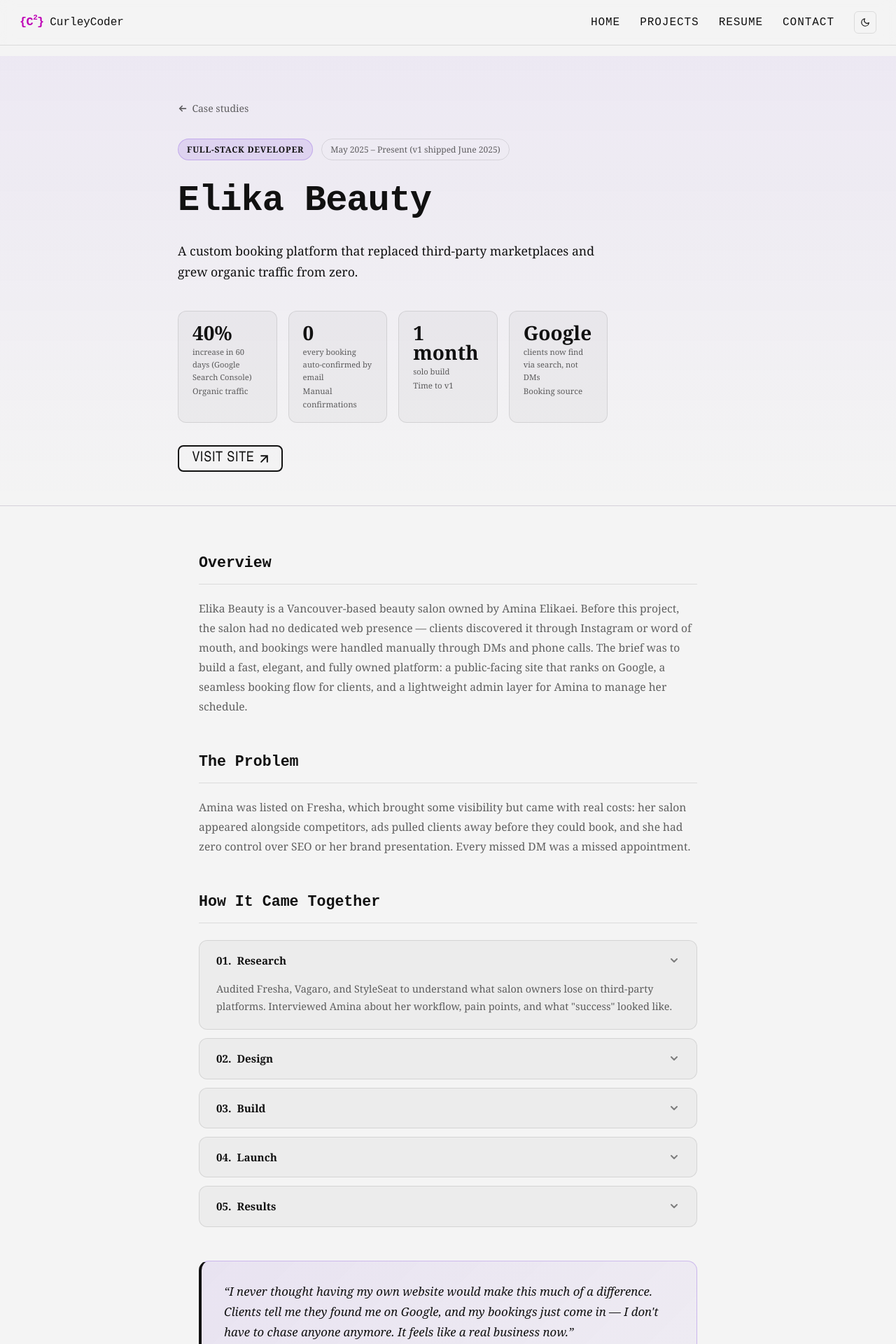
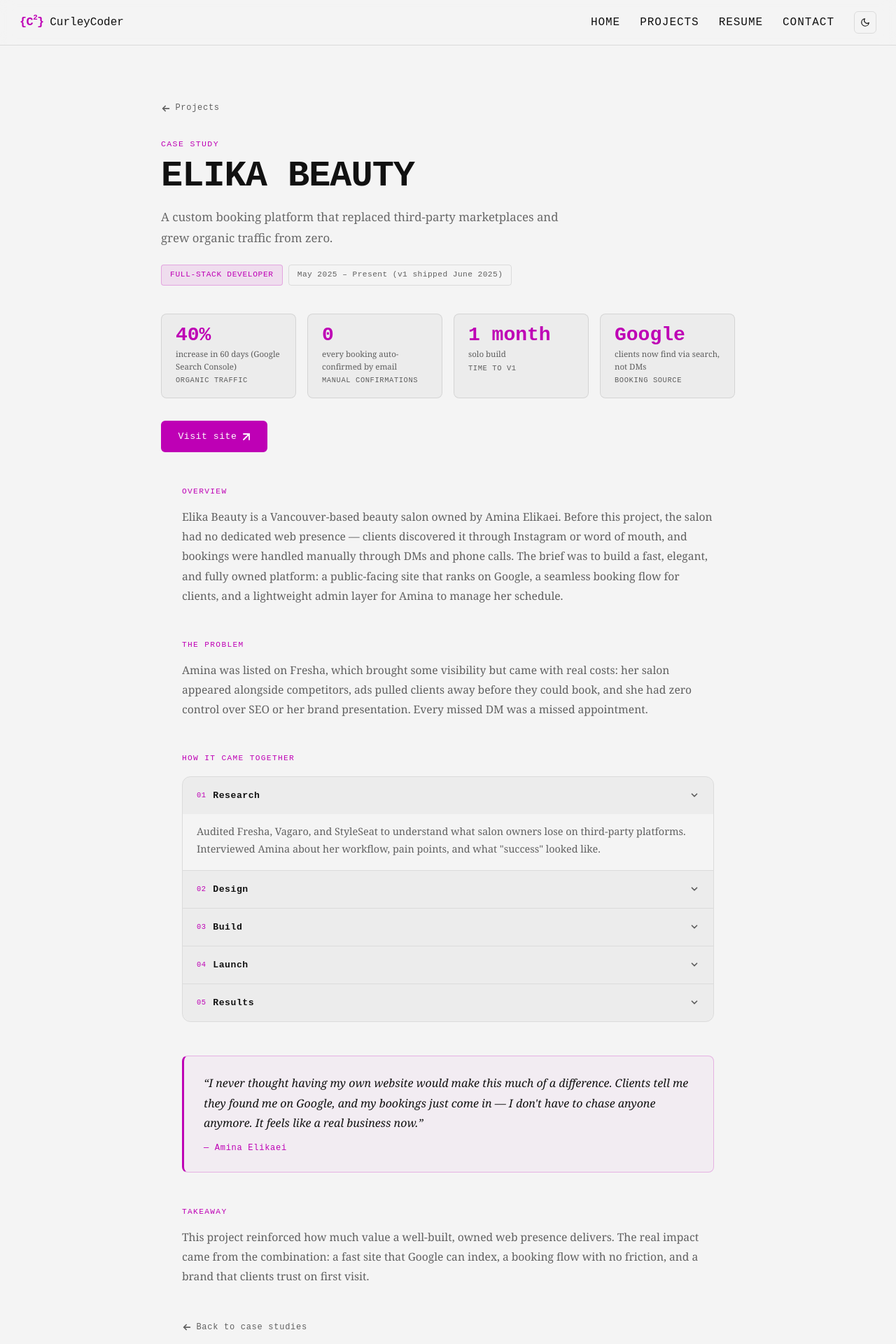
Before and after one commit to curleycoder/curleycoder.github.io, a Next.js app: page /case-studies/elika-beauty in a window 1280 px wide. Shown: the top 1920 px of the page at 70% size. Built offline with nearby package versions, Linux system fonts and the light colour scheme.

Commit message:
skill.md

```diff
--- a/src/app/case-studies/[slug]/CaseStudyDetail.jsx
+++ b/src/app/case-studies/[slug]/CaseStudyDetail.jsx
@@ -3,300 +3,153 @@
 import Link from 'next/link';
 import { motion } from 'framer-motion';
 
+const ACCENT = '#BE00B5';
+
 export default function CaseStudyDetail({ study }) {
   return (
     <div style={{ paddingTop: '80px' }}>
+
       {/* Header */}
-      <section
-        style={{
-          padding: '4rem 0 3rem',
-          background: 'linear-gradient(180deg, rgba(109,40,217,0.06) 0%, transparent 100%)',
-          borderBottom: '1px solid var(--card-border)',
-        }}
-      >
-        <div className="container" style={{ maxWidth: '820px' }}>
-          <motion.div
-            initial={{ opacity: 0, y: 20 }}
-            animate={{ opacity: 1, y: 0 }}
-            transition={{ duration: 0.5 }}
-          >
+      <section style={{ padding: '4rem max(2rem, 7vw) 3rem' }}>
+        <div style={{ maxWidth: '820px', margin: '0 auto' }}>
+          <motion.div initial={{ opacity: 0, y: 20 }} animate={{ opacity: 1, y: 0 }} transition={{ duration: 0.5 }}>
+
             <Link
-              href="/case-studies"
-              style={{
-                display: 'inline-flex',
-                alignItems: 'center',
-                gap: '0.4rem',
-                color: 'var(--muted)',
-                fontSize: '0.875rem',
-                marginBottom: '2rem',
-                transition: 'color 0.15s',
-                textDecoration: 'none',
-              }}
-              onMouseEnter={(e) => (e.currentTarget.style.color = 'var(--accent)')}
-              onMouseLeave={(e) => (e.currentTarget.style.color = 'var(--muted)')}
+              href="/projects"
+              style={{ display: 'inline-flex', alignItems: 'center', gap: '0.4rem', color: 'var(--muted)', fontFamily: "'JetBrains Mono', monospace", fontSize: '0.75rem', letterSpacing: '0.06em', marginBottom: '2rem', textDecoration: 'none', transition: 'color 0.15s' }}
+              onMouseEnter={e => e.currentTarget.style.color = ACCENT}
+              onMouseLeave={e => e.currentTarget.style.color = 'var(--muted)'}
             >
               <svg width="14" height="14" viewBox="0 0 16 16" fill="none" stroke="currentColor" strokeWidth="2">
                 <path d="M13 8H3M7 4L3 8l4 4" strokeLinecap="round" strokeLinejoin="round" />
               </svg>
-              Case studies
+              Projects
             </Link>
 
-            <div style={{ display: 'flex', gap: '0.75rem', marginBottom: '1rem', flexWrap: 'wrap' }}>
-              <span
-                style={{
-                  display: 'inline-block',
-                  padding: '0.3rem 0.75rem',
-                  background: 'rgba(109,40,217,0.12)',
-                  border: '1px solid rgba(109,40,217,0.25)',
-                  borderRadius: '9999px',
-                  fontSize: '0.75rem',
-                  color: 'var(--accent)',
-                  fontWeight: '600',
-                  letterSpacing: '0.06em',
-                  textTransform: 'uppercase',
-                }}
-              >
+            <p style={{ fontFamily: "'JetBrains Mono', monospace", fontSize: '0.72rem', color: ACCENT, letterSpacing: '0.12em', textTransform: 'uppercase', marginBottom: '0.6rem' }}>
+              Case Study
+            </p>
+            <h1 style={{ fontFamily: "'JetBrains Mono', monospace", fontWeight: 800, fontSize: 'clamp(2rem, 5vw, 3.25rem)', lineHeight: 1.05, letterSpacing: '-0.02em', textTransform: 'uppercase', marginBottom: '1rem', color: 'var(--foreground)' }}>
+              {study.title}
+            </h1>
+            <p style={{ fontFamily: "'Lora', Georgia, serif", fontSize: '1.05rem', color: 'var(--dark-text)', lineHeight: 1.75, maxWidth: '600px', marginBottom: '1.5rem' }}>
+              {study.tagline}
+            </p>
+
+            <div style={{ display: 'flex', gap: '0.5rem', flexWrap: 'wrap', marginBottom: '2.5rem' }}>
+              <span style={{ padding: '0.3rem 0.75rem', background: `${ACCENT}18`, border: `1px solid ${ACCENT}40`, borderRadius: '4px', fontFamily: "'JetBrains Mono', monospace", fontSize: '0.7rem', color: ACCENT, letterSpacing: '0.06em', textTransform: 'uppercase' }}>
                 {study.role}
               </span>
-              <span
-                style={{
-                  display: 'inline-block',
-                  padding: '0.3rem 0.75rem',
-                  background: 'transparent',
-                  border: '1px solid var(--card-border)',
-                  borderRadius: '9999px',
-                  fontSize: '0.75rem',
-                  color: 'var(--muted)',
-                }}
-              >
+              <span style={{ padding: '0.3rem 0.75rem', background: 'transparent', border: '1px solid var(--card-border)', borderRadius: '4px', fontFamily: "'JetBrains Mono', monospace", fontSize: '0.7rem', color: 'var(--muted)', letterSpacing: '0.04em' }}>
                 {study.timeline}
               </span>
             </div>
 
-            <h1
-              style={{
-                fontSize: 'clamp(2.2rem, 5vw, 3.25rem)',
-                fontWeight: '800',
-                letterSpacing: '-0.02em',
-                marginBottom: '1rem',
-              }}
-            >
-              {study.title}
-            </h1>
-
-            <p
-              style={{
-                color: 'var(--foreground)',
-                fontSize: '1.1rem',
-                lineHeight: 1.7,
-                maxWidth: '620px',
-                marginBottom: '2.5rem',
-              }}
-            >
-              {study.tagline}
-            </p>
-
             {/* Metrics */}
-            <div
-              style={{
-                display: 'grid',
-                gridTemplateColumns: 'repeat(auto-fill, minmax(130px, 1fr))',
-                gap: '1rem',
-                marginBottom: '2rem',
-              }}
-            >
-              {study.metrics.map((m) => (
-                <div
-                  key={m.label}
-                  style={{
-                    background: 'var(--card)',
-                    border: '1px solid var(--card-border)',
-                    borderRadius: '0.75rem',
-                    padding: '1rem 1.25rem',
-                  }}
-                >
-                  <p style={{ fontSize: '1.75rem', fontWeight: '800', color: 'var(--accent)', lineHeight: 1 }}>
-                    {m.value}
-                  </p>
-                  <p style={{ fontSize: '0.7rem', color: 'var(--muted)', marginTop: '0.3rem' }}>{m.sub}</p>
-                  <p style={{ fontSize: '0.72rem', color: 'var(--muted)', marginTop: '0.15rem' }}>{m.label}</p>
+            <div style={{ display: 'grid', gridTemplateColumns: 'repeat(auto-fill, minmax(160px, 1fr))', gap: '1rem', marginBottom: '2rem' }}>
+              {study.metrics.map(m => (
+                <div key={m.label} style={{ background: 'var(--card)', border: '1px solid var(--card-border)', borderRadius: '8px', padding: '1rem 1.25rem' }}>
+                  <p style={{ fontFamily: "'JetBrains Mono', monospace", fontSize: '1.75rem', fontWeight: 800, color: ACCENT, lineHeight: 1, margin: 0 }}>{m.value}</p>
+                  <p style={{ fontFamily: "'Lora', Georgia, serif", fontSize: '0.72rem', color: 'var(--muted)', marginTop: '0.3rem', lineHeight: 1.5 }}>{m.sub}</p>
+                  <p style={{ fontFamily: "'JetBrains Mono', monospace", fontSize: '0.65rem', color: 'var(--muted)', marginTop: '0.2rem', letterSpacing: '0.06em', textTransform: 'uppercase' }}>{m.label}</p>
                 </div>
               ))}
             </div>
 
             {/* Links */}
+            {study.liveUrl && (
               <div style={{ display: 'flex', gap: '0.75rem', flexWrap: 'wrap' }}>
-              {study.liveUrl && (
-                <a href={study.liveUrl} target="_blank" rel="noopener noreferrer" className="btn-primary">
+                <a
+                  href={study.liveUrl}
+                  target="_blank"
+                  rel="noopener noreferrer"
+                  style={{ display: 'inline-flex', alignItems: 'center', gap: '0.45rem', padding: '0.65rem 1.4rem', background: ACCENT, color: '#fff', border: `2px solid ${ACCENT}`, borderRadius: '6px', fontFamily: "'JetBrains Mono', monospace", fontSize: '0.82rem', textDecoration: 'none', letterSpacing: '0.04em', transition: 'background 0.2s, border-color 0.2s' }}
+                  onMouseEnter={e => { e.currentTarget.style.background = '#9a0093'; e.currentTarget.style.borderColor = '#9a0093'; }}
+                  onMouseLeave={e => { e.currentTarget.style.background = ACCENT; e.currentTarget.style.borderColor = ACCENT; }}
+                >
                   Visit site
-                  <svg width="13" height="13" viewBox="0 0 12 12" fill="none" stroke="currentColor" strokeWidth="1.8">
+                  <svg width="12" height="12" viewBox="0 0 12 12" fill="none" stroke="currentColor" strokeWidth="1.8">
                     <path d="M2 2h8v8M2 10 10 2" strokeLinecap="round" />
                   </svg>
                 </a>
+              </div>
             )}
-            </div>
           </motion.div>
         </div>
       </section>
 
       {/* Body */}
-      <section style={{ padding: '4rem 0' }}>
-        <div className="container" style={{ maxWidth: '760px' }}>
-          <motion.div
-            initial={{ opacity: 0, y: 20 }}
-            animate={{ opacity: 1, y: 0 }}
-            transition={{ duration: 0.5, delay: 0.15 }}
-          >
-            <h2
-              style={{
-                fontSize: '1.35rem',
-                fontWeight: '700',
-                marginBottom: '1.25rem',
-                paddingBottom: '0.75rem',
-                borderBottom: '1px solid var(--card-border)',
-              }}
-            >
-              Overview
-            </h2>
-            <p style={{ color: 'var(--muted)', lineHeight: 1.8, fontSize: '0.975rem', marginBottom: '3rem' }}>
-              {study.overview}
-            </p>
+      <section style={{ padding: '0 max(2rem, 7vw) 5rem' }}>
+        <div style={{ maxWidth: '760px', margin: '0 auto' }}>
+          <motion.div initial={{ opacity: 0, y: 20 }} animate={{ opacity: 1, y: 0 }} transition={{ duration: 0.5, delay: 0.15 }}>
 
-            <h2
-              style={{
-                fontSize: '1.35rem',
-                fontWeight: '700',
-                marginBottom: '1.25rem',
-                paddingBottom: '0.75rem',
-                borderBottom: '1px solid var(--card-border)',
-              }}
-            >
-              The Problem
-            </h2>
-            <p style={{ color: 'var(--muted)', lineHeight: 1.8, fontSize: '0.975rem', marginBottom: '3rem' }}>
-              {study.problem}
-            </p>
+            {/* Overview */}
+            <div style={{ marginBottom: '3rem' }}>
+              <p style={{ fontFamily: "'JetBrains Mono', monospace", fontSize: '0.7rem', color: ACCENT, letterSpacing: '0.12em', textTransform: 'uppercase', marginBottom: '0.75rem' }}>Overview</p>
+              <p style={{ fontFamily: "'Lora', Georgia, serif", color: 'var(--muted)', lineHeight: 1.8, fontSize: '0.975rem' }}>{study.overview}</p>
+            </div>
 
-            {/* Sections accordion */}
-            <h2
-              style={{
-                fontSize: '1.35rem',
-                fontWeight: '700',
-                marginBottom: '1.5rem',
-                paddingBottom: '0.75rem',
-                borderBottom: '1px solid var(--card-border)',
-              }}
-            >
-              How It Came Together
-            </h2>
+            {/* The Problem */}
+            <div style={{ marginBottom: '3rem' }}>
+              <p style={{ fontFamily: "'JetBrains Mono', monospace", fontSize: '0.7rem', color: ACCENT, letterSpacing: '0.12em', textTransform: 'uppercase', marginBottom: '0.75rem' }}>The Problem</p>
+              <p style={{ fontFamily: "'Lora', Georgia, serif", color: 'var(--muted)', lineHeight: 1.8, fontSize: '0.975rem' }}>{study.problem}</p>
+            </div>
 
-            <div style={{ display: 'flex', flexDirection: 'column', gap: '0.75rem', marginBottom: '3rem' }}>
+            {/* How it came together */}
+            <div style={{ marginBottom: '3rem' }}>
+              <p style={{ fontFamily: "'JetBrains Mono', monospace", fontSize: '0.7rem', color: ACCENT, letterSpacing: '0.12em', textTransform: 'uppercase', marginBottom: '1rem' }}>How It Came Together</p>
+              <div style={{ display: 'flex', flexDirection: 'column', border: '1px solid var(--card-border)', borderRadius: '12px', overflow: 'hidden' }}>
                 {study.sections.map((section, idx) => (
                   <details
                     key={section.title}
                     open={idx === 0}
-                  style={{
-                    background: 'var(--card)',
-                    border: '1px solid var(--card-border)',
-                    borderRadius: '0.75rem',
-                    overflow: 'hidden',
-                  }}
+                    style={{ borderBottom: idx < study.sections.length - 1 ? '1px solid var(--card-border)' : 'none' }}
                   >
-                  <summary
-                    style={{
-                      padding: '1rem 1.5rem',
-                      cursor: 'pointer',
-                      fontWeight: '600',
-                      fontSize: '0.95rem',
-                      color: 'var(--foreground)',
-                      listStyle: 'none',
-                      display: 'flex',
-                      justifyContent: 'space-between',
-                      alignItems: 'center',
-                      userSelect: 'none',
-                    }}
-                  >
-                    <span>
-                      <span style={{ color: 'var(--accent)', marginRight: '0.5rem' }}>
-                        {String(idx + 1).padStart(2, '0')}.
+                    <summary style={{ padding: '1rem 1.25rem', cursor: 'pointer', listStyle: 'none', display: 'flex', justifyContent: 'space-between', alignItems: 'center', background: 'var(--card)', userSelect: 'none' }}>
+                      <span style={{ display: 'flex', alignItems: 'center', gap: '0.6rem' }}>
+                        <span style={{ fontFamily: "'JetBrains Mono', monospace", fontSize: '0.65rem', color: ACCENT, letterSpacing: '0.06em' }}>{String(idx + 1).padStart(2, '0')}</span>
+                        <span style={{ fontFamily: "'JetBrains Mono', monospace", fontWeight: 700, fontSize: '0.82rem', color: 'var(--foreground)', letterSpacing: '0.04em' }}>{section.title}</span>
                       </span>
-                      {section.title}
-                    </span>
-                    <svg
-                      width="16"
-                      height="16"
-                      viewBox="0 0 16 16"
-                      fill="none"
-                      stroke="currentColor"
-                      strokeWidth="2"
-                      style={{ flexShrink: 0, opacity: 0.5 }}
-                    >
+                      <svg width="14" height="14" viewBox="0 0 16 16" fill="none" stroke="currentColor" strokeWidth="2" style={{ flexShrink: 0, color: 'var(--muted)' }}>
                         <path d="M4 6l4 4 4-4" strokeLinecap="round" strokeLinejoin="round" />
                       </svg>
                     </summary>
-                  <p
-                    style={{
-                      padding: '0 1.5rem 1.25rem',
-                      color: 'var(--muted)',
-                      fontSize: '0.9rem',
-                      lineHeight: 1.75,
-                    }}
-                  >
+                    <p style={{ padding: '0.75rem 1.25rem 1.1rem', fontFamily: "'Lora', Georgia, serif", color: 'var(--muted)', fontSize: '0.9rem', lineHeight: 1.75, margin: 0 }}>
                       {section.body}
                     </p>
                   </details>
                 ))}
               </div>
+            </div>
 
             {/* Testimonial */}
-            <blockquote
-              style={{
-                background: 'linear-gradient(135deg, rgba(109,40,217,0.08), rgba(109,40,217,0.04))',
-                border: '1px solid rgba(109,40,217,0.25)',
-                borderLeft: '4px solid var(--primary)',
-                borderRadius: '0.875rem',
-                padding: '1.75rem 2rem',
-                marginBottom: '3rem',
-              }}
-            >
-              <p
-                style={{
-                  fontSize: '1.05rem',
-                  lineHeight: 1.75,
-                  color: 'var(--foreground)',
-                  fontStyle: 'italic',
-                  marginBottom: '1rem',
-                }}
-              >
+            <blockquote style={{ border: `1px solid ${ACCENT}40`, borderLeft: `3px solid ${ACCENT}`, borderRadius: '8px', padding: '1.5rem 1.75rem', marginBottom: '3rem', background: `${ACCENT}08` }}>
+              <p style={{ fontFamily: "'Lora', Georgia, serif", fontSize: '1rem', lineHeight: 1.8, color: 'var(--foreground)', fontStyle: 'italic', marginBottom: '0.75rem' }}>
                 &ldquo;{study.testimonialQuote}&rdquo;
               </p>
-              <footer style={{ color: 'var(--accent)', fontWeight: '600', fontSize: '0.875rem' }}>
+              <footer style={{ fontFamily: "'JetBrains Mono', monospace", fontSize: '0.75rem', color: ACCENT, letterSpacing: '0.06em' }}>
                 — {study.testimonialAuthor}
               </footer>
             </blockquote>
 
-            {/* Conclusion */}
-            <h2
-              style={{
-                fontSize: '1.35rem',
-                fontWeight: '700',
-                marginBottom: '1.25rem',
-                paddingBottom: '0.75rem',
-                borderBottom: '1px solid var(--card-border)',
-              }}
+            {/* Takeaway */}
+            <div style={{ marginBottom: '3rem' }}>
+              <p style={{ fontFamily: "'JetBrains Mono', monospace", fontSize: '0.7rem', color: ACCENT, letterSpacing: '0.12em', textTransform: 'uppercase', marginBottom: '0.75rem' }}>Takeaway</p>
+              <p style={{ fontFamily: "'Lora', Georgia, serif", color: 'var(--muted)', lineHeight: 1.8, fontSize: '0.975rem' }}>{study.conclusion}</p>
+            </div>
+
+            <Link
+              href="/projects"
+              style={{ display: 'inline-flex', alignItems: 'center', gap: '0.4rem', color: 'var(--muted)', fontFamily: "'JetBrains Mono', monospace", fontSize: '0.75rem', letterSpacing: '0.06em', textDecoration: 'none', transition: 'color 0.15s' }}
+              onMouseEnter={e => e.currentTarget.style.color = ACCENT}
+              onMouseLeave={e => e.currentTarget.style.color = 'var(--muted)'}
             >
-              Takeaway
-            </h2>
-            <p style={{ color: 'var(--muted)', lineHeight: 1.8, fontSize: '0.975rem', marginBottom: '3rem' }}>
-              {study.conclusion}
-            </p>
-
-            <Link href="/case-studies" className="btn-outline">
               <svg width="14" height="14" viewBox="0 0 16 16" fill="none" stroke="currentColor" strokeWidth="2">
                 <path d="M13 8H3M7 4L3 8l4 4" strokeLinecap="round" strokeLinejoin="round" />
               </svg>
               Back to case studies
             </Link>
+
           </motion.div>
         </div>
       </section>
--- a/src/data/case-studies.js
+++ b/src/data/case-studies.js
@@ -47,4 +47,52 @@ export const caseStudies = [
       'This project reinforced how much value a well-built, owned web presence delivers. The real impact came from the combination: a fast site that Google can index, a booking flow with no friction, and a brand that clients trust on first visit.',
     coverImage: '/projects/elika.png',
   },
+  {
+    slug: 'navly',
+    title: 'Navly',
+    tagline:
+      'A freemium SaaS that makes Canadian immigration pathways understandable — without hiring a consultant just to get started.',
+    role: 'Full-Stack Developer',
+    timeline: 'Solo build, 2025',
+    liveUrl: 'https://navly.ca',
+    githubUrl: '',
+    overview:
+      'Navly is a Canadian permanent residency pathway planner. Users answer an adaptive intake questionnaire about their background, work history, and language scores — and Navly returns a personalized CRS score, the Express Entry draws they qualify for, and province-by-province PNP matches. The free tier covers baseline eligibility; a paid tier unlocks detailed guidance and an AI assistant. Built and shipped solo.',
+    problem:
+      'Canadian immigration is genuinely complex. The CRS scoring formula, Provincial Nominee Programs, and Express Entry rounds each have their own rules, and they interact in non-obvious ways. Most people start by booking a $200 consultation just to understand their options. Navly exists to remove that barrier — give anyone an accurate, personalized snapshot of where they stand before they spend a dollar on professional advice.',
+    metrics: [
+      { label: 'Build type', value: 'SaaS', sub: 'freemium model, live at navly.ca' },
+      { label: 'CRS engine', value: 'Modular', sub: 'rules separated by category for accuracy' },
+      { label: 'PNP coverage', value: 'All provinces', sub: 'province-by-province matching' },
+      { label: 'Docs required', value: '0', sub: 'no sensitive documents collected' },
+    ],
+    testimonialQuote:
+      "Before Navly I had no idea where I stood. I'd been putting off even looking into PR because it all felt overwhelming. Seeing my actual CRS score and which provinces I qualify for — in minutes — changed everything.",
+    testimonialAuthor: 'Beta user, Express Entry applicant',
+    sections: [
+      {
+        title: 'The CRS Scoring Engine',
+        body: "The Comprehensive Ranking System has dozens of variables — age, education, language scores (primary and secondary), Canadian work experience, arranged employment, and more. Each category has its own formula and they interact. I built the engine as a set of modular, isolated rule functions so each factor can be tested and updated independently. This made it possible to validate accuracy against IRCC's published examples before shipping.",
+      },
+      {
+        title: 'Adaptive Intake Flow',
+        body: 'A static form would waste time and confuse users. The intake branches based on current immigration status: a Canadian work permit holder sees different questions than an international applicant. Only relevant questions are shown, and answers feed directly into the scoring engine in real time. This reduced form length by roughly half for most users.',
+      },
+      {
+        title: 'Province-by-Province PNP Matching',
+        body: "Canada has 13 provincial and territorial nominee programs, each with their own streams, eligibility thresholds, and occupation lists. Rather than a generic eligibility checker, Navly maps the user's profile against each province's actual criteria and returns ranked matches with plain-language explanations of why they qualify (or what they're missing).",
+      },
+      {
+        title: 'Freemium Architecture',
+        body: 'Free users get their CRS score, Express Entry round eligibility, and a summary of their top provincial matches. The paid tier unlocks detailed province-specific guidance, a step-by-step action plan, and an AI assistant for follow-up questions. This structure keeps the product genuinely useful for free while creating a natural upgrade path for users who are serious about applying.',
+      },
+      {
+        title: 'Stack and Infrastructure',
+        body: 'Built with Next.js App Router and React on the frontend, Tailwind CSS for styling, and deployed on Vercel. The AI assistant is a paid-tier feature integrated via API. No sensitive documents are collected at any point — users provide self-reported profile data only.',
+      },
+    ],
+    conclusion:
+      'Navly showed me how much value comes from translating a genuinely complex system into something a person can act on. The hardest part was not the code — it was understanding immigration rules well enough to model them accurately. Getting that right was what made the product trustworthy.',
+    coverImage: '/projects/navly.png',
+  },
 ];
```
Also changed, not shown: src/app/page.js (+27 -16 lines), 1 other file (tests, documents, lock files or other folders). Lines whose indentation alone changed are shown as unchanged.
